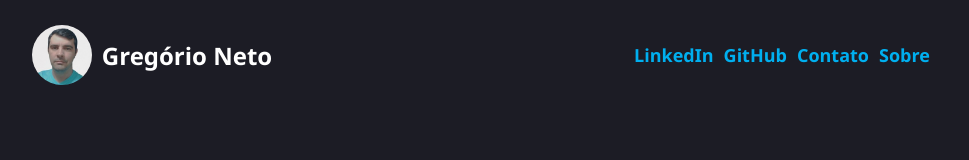
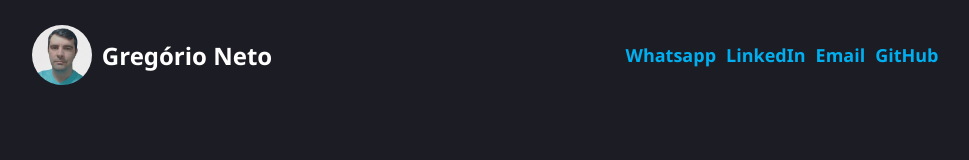
Before and after one commit to Greg-otol/portfolio, a React (Vite) app: page / in a window 1280 px wide. Shown: the top 160 px of the page, without its empty margins (173-1142 px from the left). Built offline with nearby package versions, Linux system fonts and the light colour scheme.

Commit message:
chore: refactored header

```diff
--- a/src/components/header/header.tsx
+++ b/src/components/header/header.tsx
@@ -1,51 +1,63 @@
 import {
-  A,
-  Article,
+  HeaderA,
+  HeaderArticle,
   HeaderContainer,
-  Img,
-  Li,
-  Name,
-  Nav,
-  Section,
-  Ul,
+  HeaderImg,
+  HeaderLi,
+  HeaderName,
+  HeaderNav,
+  HeaderSection,
+  HeaderUl,
 } from "../header/style_header";
 import my_photo from "../../assets/img/eu.jpg";
 
 export function Header() {
   return (
     <HeaderContainer>
-      <Section>
-        <Article>
-          <Img src={my_photo} />
-          <Name>Gregório Neto</Name>
-        </Article>
-
-        <Article>
-          <Nav>
-            <Ul>
-              <Li>
-                <A
+      <HeaderSection>
+        <HeaderArticle>
+          <HeaderImg src={my_photo} />
+          <HeaderName>Gregório Neto</HeaderName>
+        </HeaderArticle>
+        <HeaderArticle>
+          <HeaderNav>
+            <HeaderUl>
+              <HeaderLi>
+                <HeaderA
+                  href="https://api.whatsapp.com/send?phone=5583999158969"
+                  target="blank"
+                >
+                  Whatsapp
+                </HeaderA>
+              </HeaderLi>
+              <HeaderLi>
+                <HeaderA
                   href="https://www.linkedin.com/in/gregoriogeotol/"
                   target="blank"
                 >
                   LinkedIn
-                </A>
-              </Li>
-              <Li>
-                <A href="https://github.com/Greg-otol" target="blank">
+                </HeaderA>
+              </HeaderLi>
+              <HeaderLi>
+                <HeaderA
+                  href="mailto:gregoriogrgeotavia@hotmail.com"
+                  target="blank"
+                >
+                  Email
+                </HeaderA>
+              </HeaderLi>
+              <HeaderLi>
+                <HeaderA
+                  href="https://github.com/Greg-otol"
+                  target="blank"
+                >
                   GitHub
-                </A>
-              </Li>
-              <Li>
-                <A href="#">Contato</A>
-              </Li>
-              <Li>
-                <A href="#">Sobre</A>
-              </Li>
-            </Ul>
-          </Nav>
-        </Article>
-      </Section>
+                </HeaderA>
+              </HeaderLi>
+            </HeaderUl>
+          </HeaderNav>
+        </HeaderArticle>
+      </HeaderSection>
     </HeaderContainer>
   );
 }
--- a/src/components/header/style_header.ts
+++ b/src/components/header/style_header.ts
@@ -1,12 +1,10 @@
 import styled from "styled-components";
 
-export const HeaderContainer = styled.header`
+export const HeaderContainer = styled.header``;
 
-`;
-
-export const Section = styled.section`
+export const HeaderSection = styled.section`
   display: flex;
-  justify-content: space-between;
+  justify-content: center;
   align-items: center;
   padding: 0 10px 0 10px;
   width: 100%;
@@ -19,7 +17,7 @@ export const Section = styled.section`
   }
 `;
 
-export const Article = styled.article`
+export const HeaderArticle = styled.article`
   display: flex;
   flex-direction: row;
   justify-content: center;
@@ -29,30 +27,30 @@ export const Article = styled.article`
   gap: 10px;
 `;
 
-export const Img = styled.img`
+export const HeaderImg = styled.img`
   width: 60px;
   height: 60px;
   border-radius: 50%;
 `;
 
-export const Name = styled.h2`
+export const HeaderName = styled.h2`
   font-size: 24px;
   font-weight: bold;
   color: white;
 `;
 
-export const Nav = styled.nav``;
+export const HeaderNav = styled.nav``;
 
-export const Ul = styled.ul`
+export const HeaderUl = styled.ul`
   display: flex;
   flex-direction: row;
   gap: 10px;
   list-style: none;
 `;
 
-export const Li = styled.li``;
+export const HeaderLi = styled.li``;
 
-export const A = styled.a`
+export const HeaderA = styled.a`
   font-size: 18px;
   font-weight: bold;
   text-decoration: none;
```
